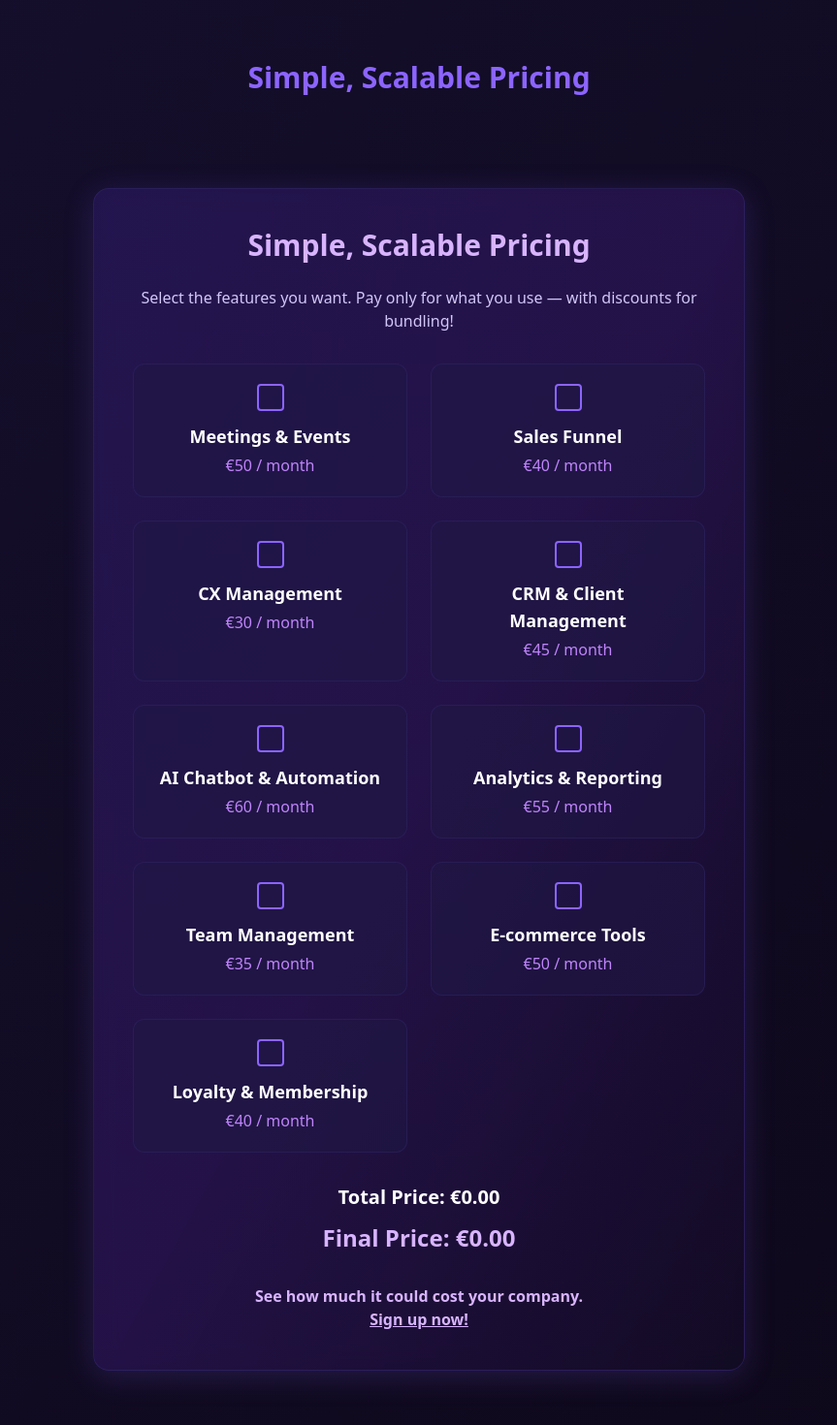
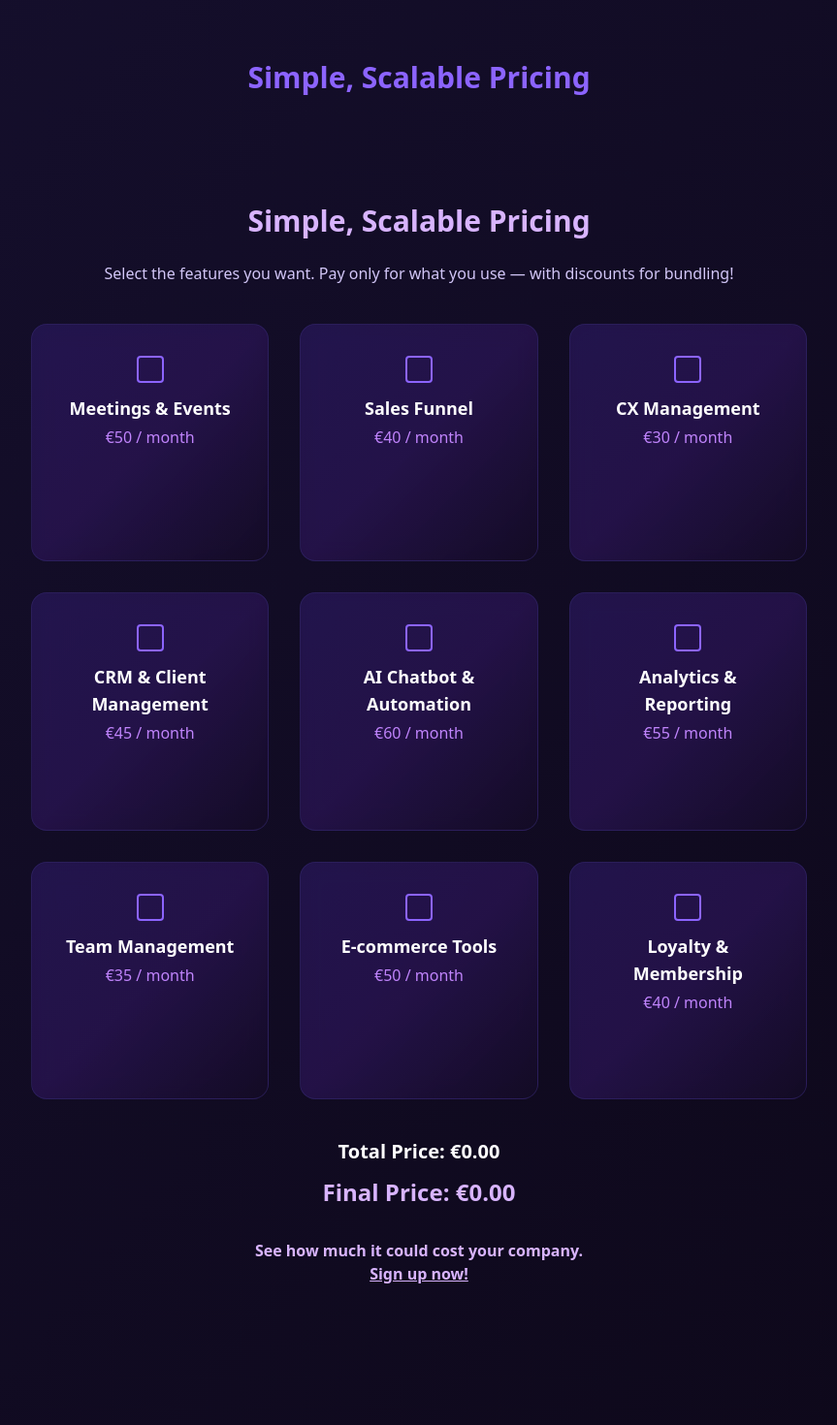
Before and after one commit to LunaraHQ/lunara-website, a Next.js app: page / in a window 1280 px wide. Shown: the part 2580-4050 px from the top of the page at 97% size, without its empty margins (208-1071 px from the left). Built offline with nearby package versions, Linux system fonts and the light colour scheme.

Commit message:
Update PricingTable.js

```diff
--- a/components/PricingTable.js
+++ b/components/PricingTable.js
@@ -39,20 +39,19 @@ export default function PricingTable() {
   const finalPrice = totalPrice - discountAmount;
 
   return (
-    <section id="pricing" className="py-16 flex justify-center">
-      <div className="w-full max-w-2xl bg-gradient-to-br from-[#251654]/80 via-[#27134e]/80 to-[#130b24]/90 backdrop-blur-md rounded-2xl border border-[#322769]/60 shadow-[0_6px_32px_rgba(140,100,255,0.18)] p-10 text-white text-center">
-        <h2 className="text-3xl font-bold mb-6 text-purple-300">
+    <section id="pricing" className="py-20 px-6 max-w-7xl mx-auto text-white">
+      <h2 className="text-3xl font-bold mb-6 text-center text-purple-300">
         Simple, Scalable Pricing
       </h2>
-        <p className="mb-8 text-[#d2c6f7]">
+      <p className="mb-10 text-center text-[#d2c6f7]">
         Select the features you want. Pay only for what you use — with discounts for bundling!
       </p>
 
-        <div className="grid grid-cols-1 sm:grid-cols-2 gap-6 mb-8">
+      <div className="grid grid-cols-1 sm:grid-cols-2 md:grid-cols-3 gap-8">
         {FEATURES.map(({ slug, name, price }) => (
           <label
             key={slug}
-              className="cursor-pointer rounded-xl border border-[#322769]/50 p-5 flex flex-col items-center bg-[#201845]/60 hover:border-[#8C64FF] transition"
+            className="cursor-pointer group bg-gradient-to-br from-[#251654]/80 via-[#27134e]/80 to-[#130b24]/90 backdrop-blur-md rounded-2xl p-8 flex flex-col items-center text-center aspect-square transform transition-all duration-300 hover:scale-105 hover:-translate-y-1 hover:shadow-[0_6px_32px_rgba(140,100,255,0.28)] border border-[#322769]/60"
           >
             <input
               type="checkbox"
@@ -83,7 +82,7 @@ export default function PricingTable() {
         ))}
       </div>
 
-        <div className="mt-4 text-center text-xl font-semibold">
+      <div className="mt-10 text-center text-xl font-semibold">
         <p>Total Price: €{totalPrice.toFixed(2)}</p>
         {discountRate > 0 && (
           <p className="text-green-400">
@@ -100,7 +99,6 @@ export default function PricingTable() {
           Sign up now!
         </Link>
       </div>
-      </div>
     </section>
   );
 }
```
Lines whose indentation alone changed are shown as unchanged.
